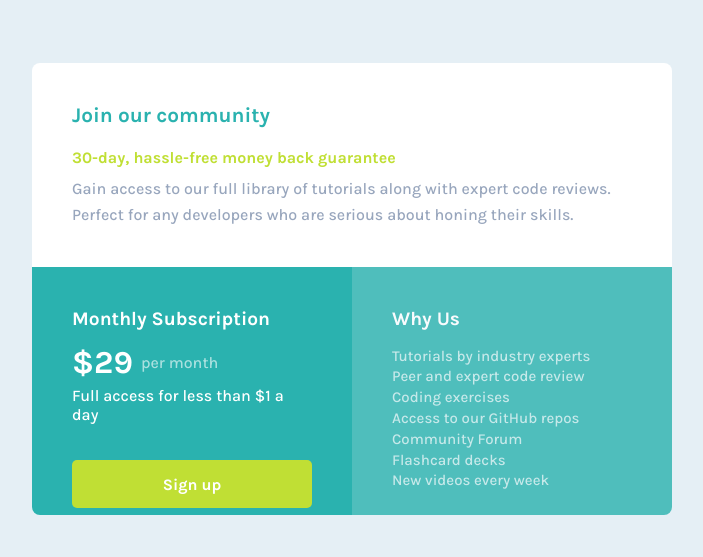
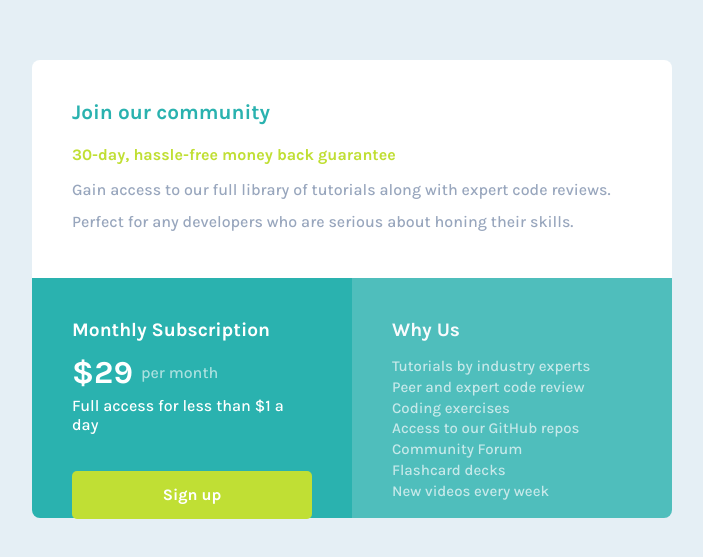
Before and after one commit to Khlez/Single-Price-Grid-Component, a plain HTML site: page index.html in a window 1280 px wide. Shown: the part 111-668 px from the top of the page, without its empty margins (288-991 px from the left). Drawn offline with Linux system fonts and the light colour scheme.

Commit message:
Update style.css

```diff
--- a/style.css
+++ b/style.css
@@ -52,7 +52,7 @@ body {
 
 .first-component .paragraph-2 {
   color: hsl(218, 22%, 67%);
-  line-height: 1.6em;
+  line-height: 2em;
 }
 
 .second-layer {
@@ -61,7 +61,7 @@ body {
 
 .second-component {
   width: 15em;
-  height: 10.5em;
+  height: 10em;
   padding: 2.5em;
   background-color: var(--component-color);
   color: white;
```
